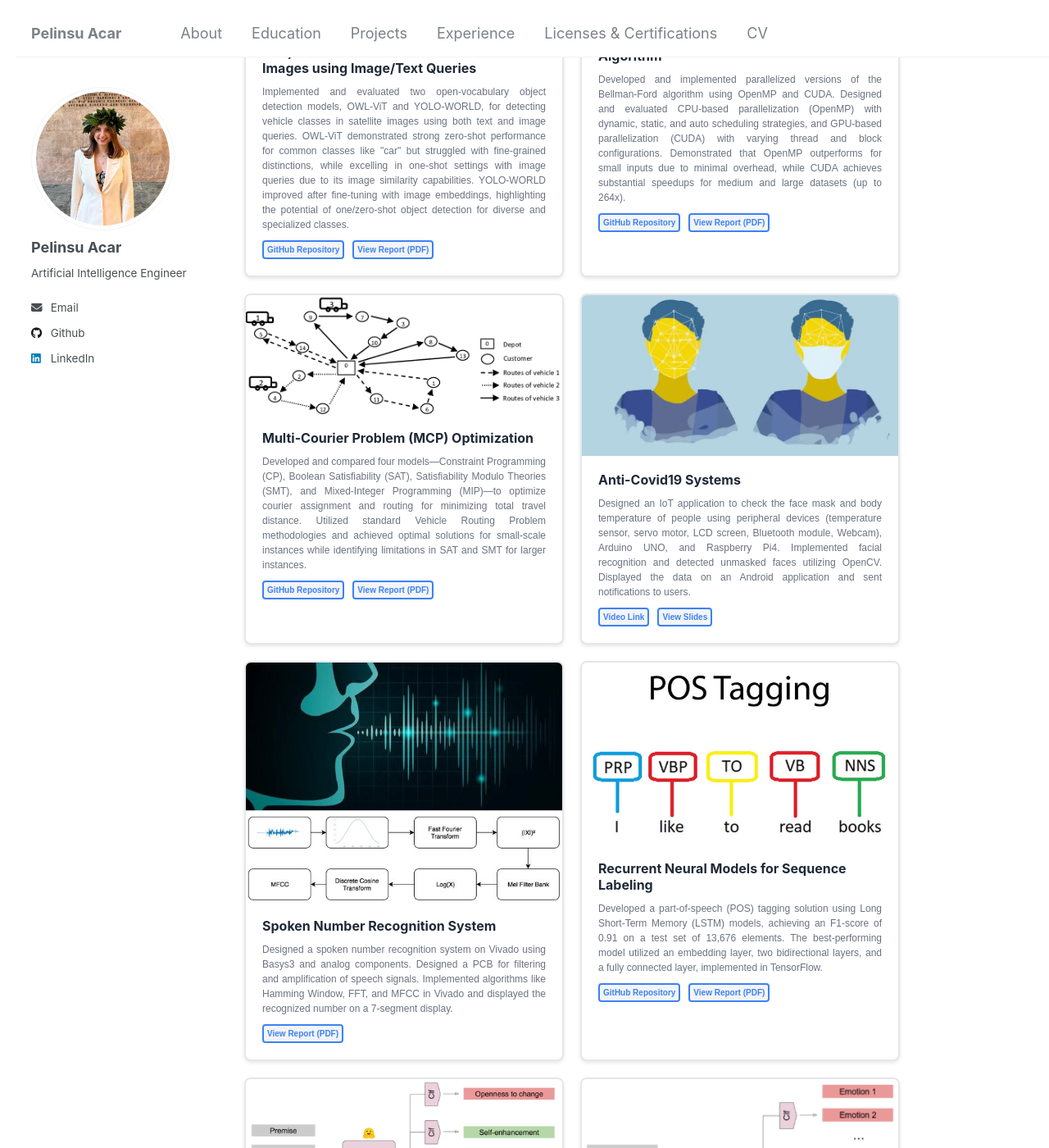
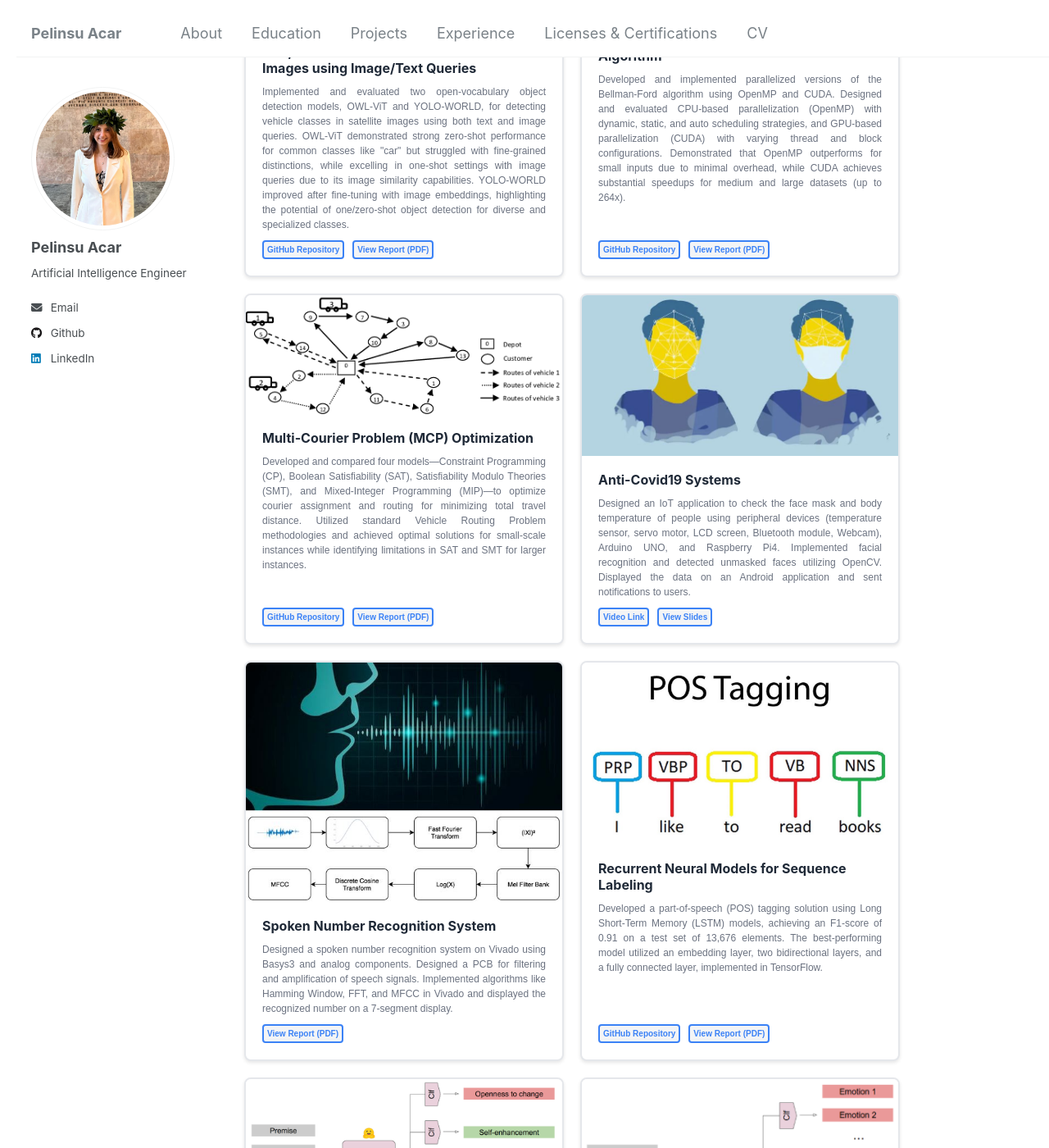
Before and after one commit to pelinsuacar/pelinsuacar.github.io, a Jekyll site: the page built from _pages/projects.md, in a window 1280 px wide and 1400 px high, scrolled down 549 px. Shown: the whole window at 82% size. Built offline with Jekyll 4.4.1, drawn with Linux system fonts in a browser that asks for light colours.

Commit message:
Update project.html

```diff
--- a/_layouts/project.html
+++ b/_layouts/project.html
@@ -119,11 +119,11 @@ layout: default2
     border: 2px solid #E5E7EB; /* Light grey border */
     border-radius: 8px;
     box-shadow: 0 2px 4px rgba(0, 0, 0, 0.1);
+    display: flex;
     overflow: hidden;
     flex-direction: column;
     align-items: center;
     height: 100%;
-    min-height: 100%;
   }
 
   .project-item img {
```
